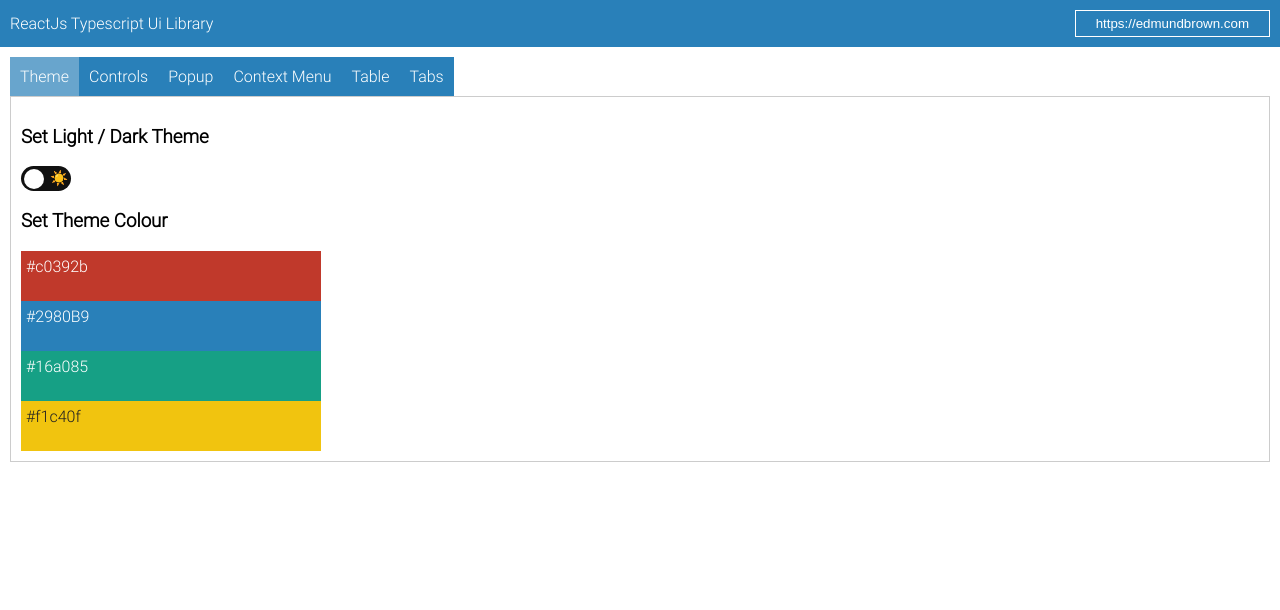
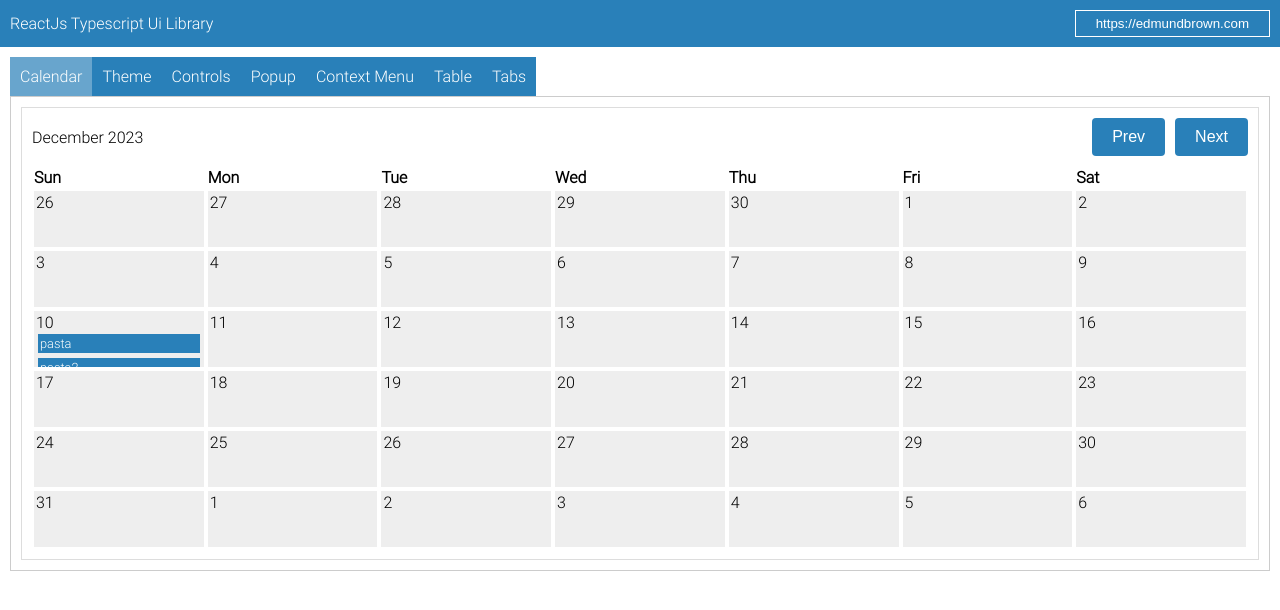
Before and after one commit to Jimbothemighty/edUiReactUiLibrary, a React (Vite) app: page / in a window 1280 px wide. Shown: the top 610 px of the page. Built offline with nearby package versions, Linux system fonts and the light colour scheme; a web font is replaced by a local one.

Commit message:
Adding calendar

```diff
--- a/package.json
+++ b/package.json
@@ -13,6 +13,7 @@
   "dependencies": {
     "@reduxjs/toolkit": "^1.9.5",
     "@typescript-eslint/eslint-plugin": "^6.8.0",
+    "date-fns": "^3.2.0",
     "react": "^18.2.0",
     "react-dom": "^18.2.0",
     "react-redux": "^8.1.2",
--- a/src/assets/components/App.tsx
+++ b/src/assets/components/App.tsx
@@ -16,6 +16,7 @@ import { useDispatch, useSelector } from "react-redux"
 import { AppDispatch, RootState } from "~/redux/store"
 import { rootThemeClass, rootThemeColour } from "~/assets/js/setUserPreferences"
 import { setThemeColour, themeColor } from '~/redux/userPreferences'
+import Calendar, { eventType } from "~/assets/components/Controls/Calendar"
 
 export function App() {
 	const theme = useSelector((state: RootState) => state.userPreferences.theme)
@@ -33,6 +34,9 @@ export function App() {
 		<NavBar />
 		<div style={{ padding: `10px` }}>
 			<Tabs>
+				<Tab label="Calendar">
+					<CalendarTest/>
+				</Tab>
 				<Tab label="Theme">
 					<h3>Set Light / Dark Theme</h3>
 					<LightDarkToggle/>
@@ -129,7 +133,7 @@ function PopupTest() {
 	return (
 		<div>
 			<h1>React Popup Dialog Example</h1>
-			<button onClick={handleOpenPopup}>Open Popup</button>
+			<Button onClick={handleOpenPopup} label={`Open Popup`}/>
 			<PopupDialog isOpen={isPopupOpen} onClose={handlePopupClose} />
 		</div>
 	)
@@ -217,3 +221,28 @@ function ControlsTest() {
 		<br/>
 	</>
 }
+
+function CalendarTest() {
+	React.useEffect(() => {
+		console.log(`mount`)
+
+		return console.log(`unmount`)
+	}, [])
+
+	const events : eventType[] = [
+		{
+			id: 1,
+			from: new Date(),
+			to: new Date(),
+			label: `pasta`,
+		},
+		{
+			id: 2,
+			from: new Date(),
+			to: new Date(),
+			label: `pasta2`,
+		},
+	]
+
+	return <Calendar eventsArr={events}/>
+}
--- /dev/null
+++ b/src/assets/components/Controls/Calendar/Calendar.module.css
@@ -0,0 +1,74 @@
+.calendar {
+	border: 1px solid #ddd;
+	padding: 10px;
+	flex-grow: 1;
+}
+
+.header {
+	display: flex;
+	justify-content: space-between;
+	align-items: center;
+	margin-bottom: 10px;
+}
+
+.header .buttonContainer {
+	display: flex;
+	gap: 10px;
+}
+
+.weekdays {
+	display: flex;
+	justify-content: space-between;
+}
+
+.daysContainer {
+	display: flex;
+	flex-direction: column;
+}
+
+.days {
+	display: flex;
+	flex-wrap: wrap;
+}
+
+.dayOfWeek {
+	width: calc(100% / 7);
+	font-weight: bold;
+	padding: 2px;
+	box-sizing: border-box;
+}
+
+.day {
+	width: calc(100% / 7);
+	text-align: left;
+	min-height: 60px;
+	max-height: 60px;
+	padding: 2px;
+	box-sizing: border-box;
+	overflow-y: hidden;
+}
+
+.dayInner {
+	background-color: #00000011;
+	padding: 2px;
+	box-sizing: border-box;
+	height: 100%;
+	max-height: 100%;
+	overflow-y: auto;
+}
+
+.dayEvents {
+	padding: 2px;
+	box-sizing: border-box;
+	display: flex;
+	flex-direction: column;
+	gap: 5px;
+}
+
+.event {
+	background-color: var(--theme-bg-colour);
+	border-radius: var(--theme-border-radius);
+	color: white;
+	padding: 2px;
+	font-size: 0.8rem;
+}
--- /dev/null
+++ b/src/assets/components/Controls/Calendar/index.tsx
@@ -0,0 +1,117 @@
+import { useState } from 'react'
+import styles from './Calendar.module.css'
+import { format, startOfWeek, addDays, startOfMonth, endOfMonth, endOfWeek, addMonths, subMonths } from 'date-fns'
+import Button from '~/assets/components/Controls/Button'
+
+export type eventType = {
+	id : number,
+	from : Date,
+	to : Date,
+	label: string
+}
+
+type calendarPropsType = {
+	eventsArr : eventType[]
+}
+
+function Calendar({ eventsArr = null } : calendarPropsType) {
+	const [currentMonth, setCurrentMonth] = useState(new Date())
+	// const [events, setEvents] = useState<eventType[]>(eventsArr)
+
+	const renderHeader = () => {
+		const dateFormat = `MMMM yyyy`
+		return (
+			<div className={styles.header}>
+				<div>{format(currentMonth, dateFormat)}</div>
+				<div className={styles.buttonContainer}>
+					<Button onClick={prevMonth} label={`Prev`}/>
+					<Button onClick={nextMonth} label={`Next`}/>
+				</div>
+			</div>
+		)
+	}
+
+	const renderDays = () => {
+		const dateFormat = `E`
+		const days = []
+
+		let startDate = startOfWeek(new Date(currentMonth)) /* cloning date */
+
+		for (let i = 0; i < 7; i++) {
+			days.push(
+				<div key={i} className={styles.dayOfWeek}>
+					{format(addDays(startDate, i), dateFormat)}
+				</div>
+			)
+		}
+
+		return <div className={styles.weekdays}>{days}</div>
+	}
+
+	const renderCells = (events : eventType[]) => {
+		const monthStart : Date = startOfMonth(currentMonth)
+		const monthEnd : Date = endOfMonth(monthStart)
+		const startDate : Date = startOfWeek(monthStart)
+		const endDate : Date = endOfWeek(monthEnd)
+
+		const dateFormat = `d`
+		const rows = []
+
+		let days = []
+		let day = startDate
+		let formattedDate = ``
+
+		while (day <= endDate) {
+			for (let i = 0; i < 7; i++) {
+				formattedDate = format(day, dateFormat)
+				days.push(
+					<div key={day.toString()} className={styles.day}>
+						<div className={styles.dayInner}>
+							{formattedDate}
+							<br/>
+							<div className={styles.dayEvents}>
+								{
+									events
+										.filter((a) => format(a.from, `ddMyyyy`) === format(day, `ddMyyyy`))
+										.map((event, index) => {
+											return <div key={event.id} className={styles.event}>{event.label}</div>
+										})
+								}
+							</div>
+						</div>
+					</div>
+				)
+				day = addDays(day, 1)
+			}
+			rows.push({
+				day,
+				days,
+			})
+			days = []
+		}
+
+		return <div className={styles.daysContainer}>{rows.map((a) => {
+			return <div key={a.day.toString()} className={styles.days} style={{ minHeight: `${100 / rows.length}%`, maxHeight: `${100 / rows.length}%` }}>
+				{a.days}
+			</div>
+		})}</div>
+	}
+
+	const nextMonth = () => {
+		setCurrentMonth(addMonths(currentMonth, 1))
+	}
+
+	const prevMonth = () => {
+		setCurrentMonth(subMonths(currentMonth, 1))
+	}
+
+	return (
+		<div className={styles.calendar}>
+			{renderHeader()}
+			{renderDays()}
+			{renderCells(eventsArr)}
+		</div>
+	)
+}
+
+export default Calendar
```
Also changed, not shown: 1 other file (tests, documents, lock files or other folders).
